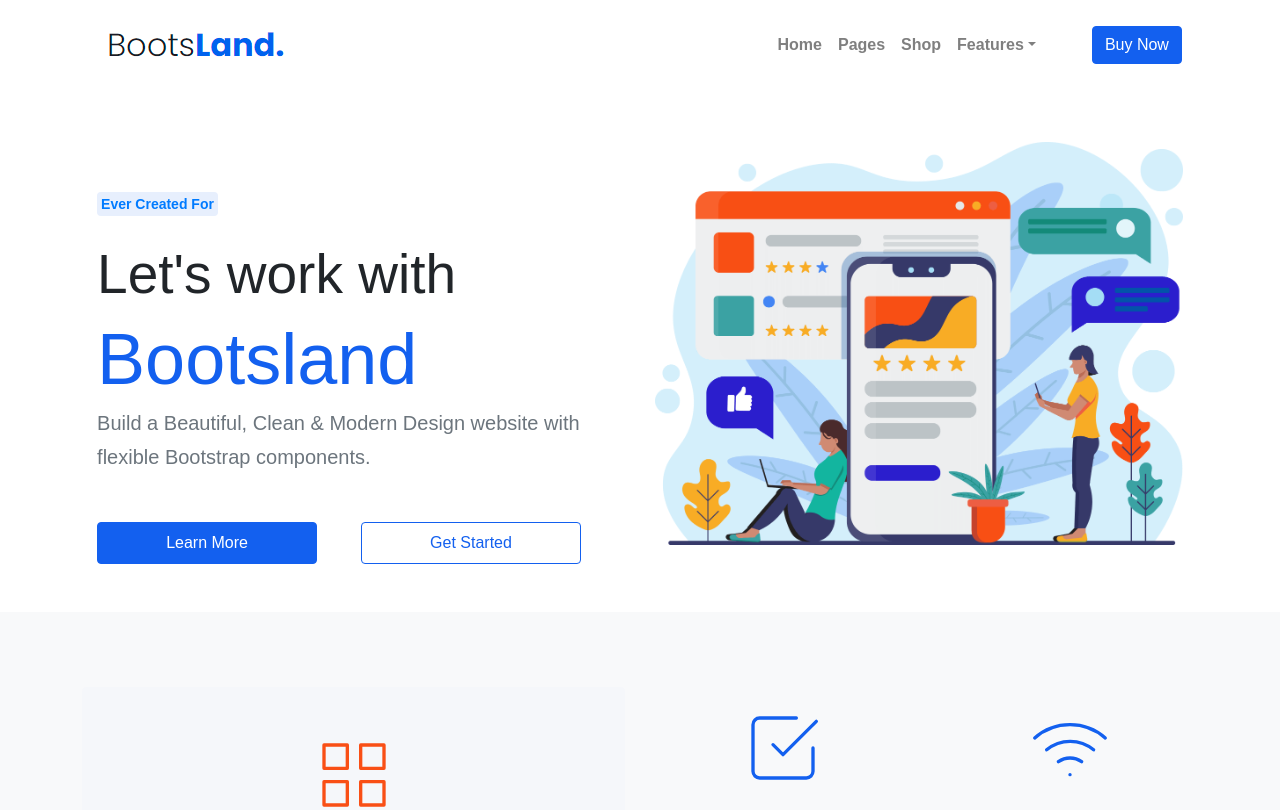
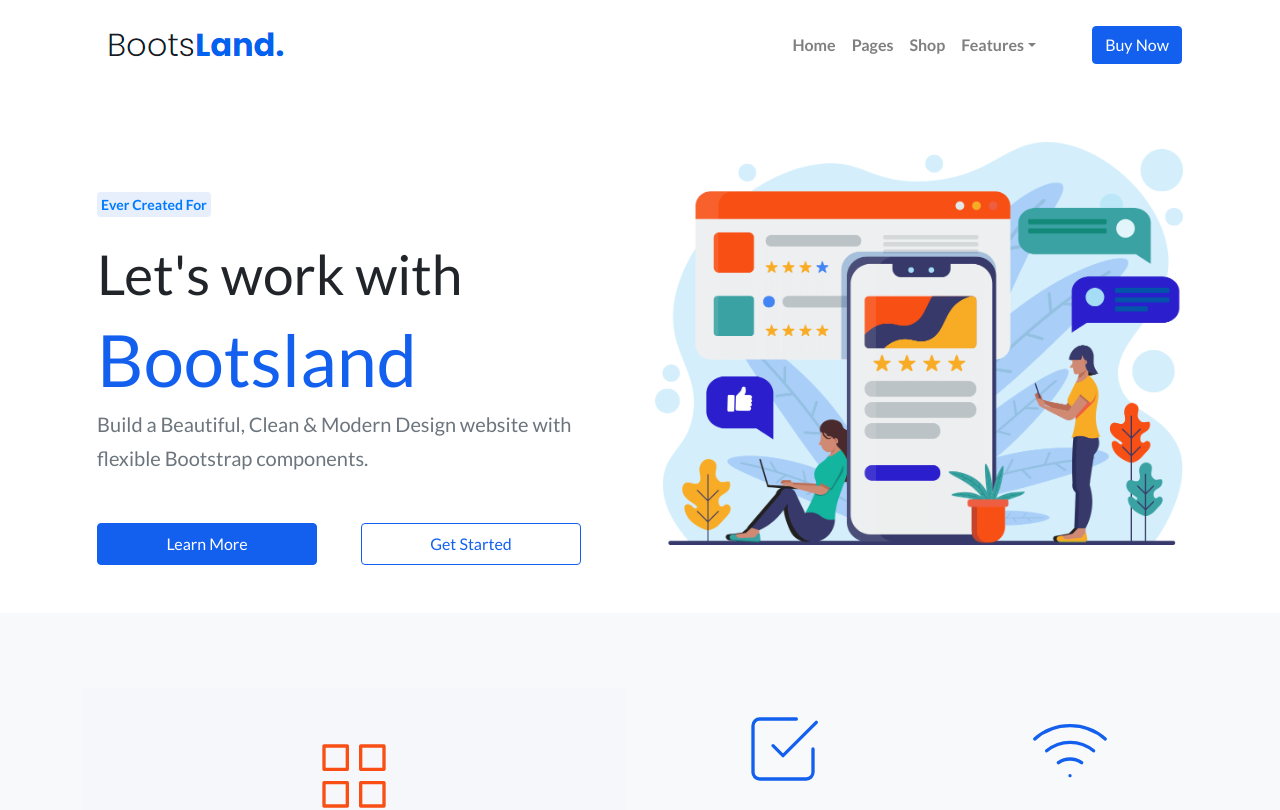
Before and after one commit to mreskini/Bootsland, a React (Create React App) app: page / in a window 1280 px wide. Shown: the top 810 px of the page. Built offline with nearby package versions, Linux system fonts and the light colour scheme.

Commit message:
changed the fonts from default to Lato

```diff
--- a/public/index.html
+++ b/public/index.html
@@ -11,6 +11,7 @@
     />
     <link rel="apple-touch-icon" href="%PUBLIC_URL%/favicon.ico" />
     <link rel="manifest" href="%PUBLIC_URL%/manifest.json" />
+    <link href="https://fonts.googleapis.com/css?family=Lato:400,700,900&display=swap&subset=latin-ext" rel="stylesheet">
     <title>React App</title>
   </head>
   <body>
--- a/src/components/header.jsx
+++ b/src/components/header.jsx
@@ -1,5 +1,5 @@
 import image from "../images/logo.png"
-import { Navbar,Nav,NavDropdown,Form,FormControl,Button } from 'react-bootstrap'
+import { Navbar,Nav,NavDropdown,Button } from 'react-bootstrap'
 
 export default function  Header(){
     window.onscroll = () => {
--- a/src/index.css
+++ b/src/index.css
@@ -4,10 +4,12 @@
 }
 body {
   margin: 0;
-  font-family: 'Poppins', sans-serif !important;
   font-style: normal;
   transition: all 0.5s ease-in-out 0s;
   color: #1d1d33;
+}
+*{
+  font-family: "Lato" !important;
 }
 
 .text-primary-color{
```
